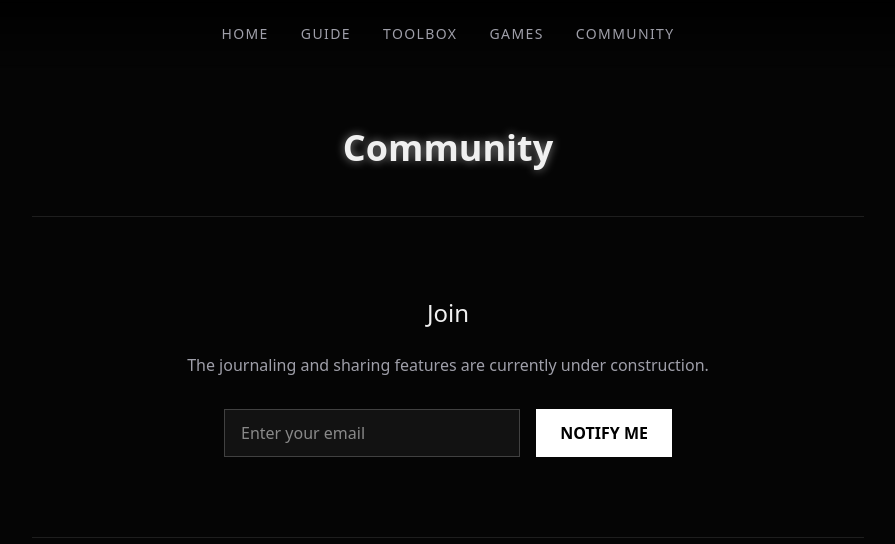
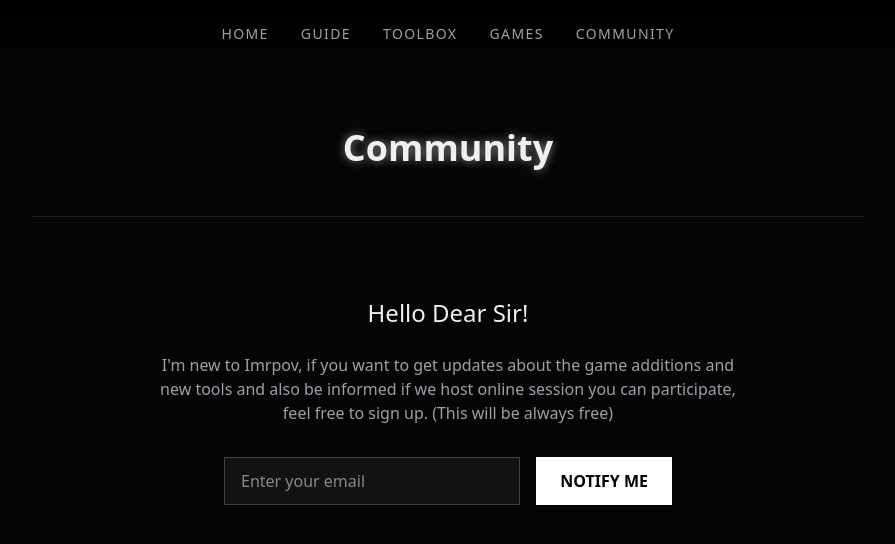
Before and after one commit to Mathe-S/improv, a Next.js app: page /community in a window 1280 px wide. Shown: the top 544 px of the page, without its empty margins (192-1087 px from the left). Built offline with nearby package versions, Linux system fonts and the light colour scheme; no server answers.

Commit message:
feat: update community page heading and description with new sign-up message.

```diff
--- a/src/app/community/page.tsx
+++ b/src/app/community/page.tsx
@@ -6,9 +6,9 @@ export default function CommunityPage() {
       <h1 className="text-4xl font-bold mb-12 text-spotlight">Community</h1>
 
       <div className="py-20 border-y border-white/10">
-        <h2 className="text-2xl mb-6">Join </h2>
+        <h2 className="text-2xl mb-6">Hello Dear Sir! </h2>
         <p className="text-zinc-400 mb-8 max-w-xl mx-auto">
-          The journaling and sharing features are currently under construction.
+          I'm new to Imrpov, if you want to get updates about the game additions and new tools and also be informed if we host online session you can participate, feel free to sign up. (This will be always free)
         </p>
 
         <CommunityForm />
```
